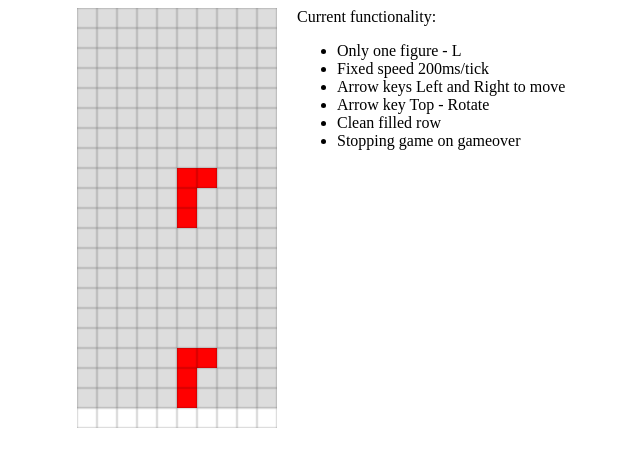
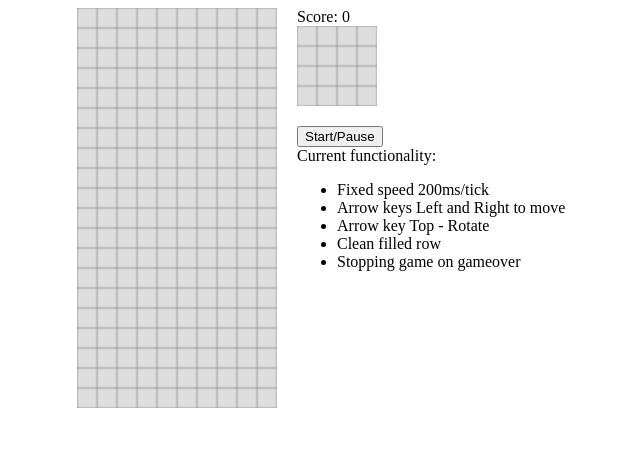
Before and after one commit to error404as/games, a plain HTML site: page tetris/index.html in a window 1280 px wide. Shown: the whole page, without its empty margins (263-903 px from the left). Drawn offline with Linux system fonts and the light colour scheme.

Commit message:
tetris figures, nextUp

```diff
--- a/tetris/index.html
+++ b/tetris/index.html
@@ -12,9 +12,13 @@
     <div class="container">
         <div class="grid"></div>
         <div class="notes">
+            <div class="game-score">Score: <span class="game-score__value"></span></div>
+            <div class="grid-next"></div>
+            <div class="grid-next__name"></div>
+            <button type="button" class="btn-start">Start/Pause</button>
+            <br>
             Current functionality:
             <ul>
-                <li>Only one figure - L</li>
                 <li>Fixed speed 200ms/tick</li>
                 <li>Arrow keys Left and Right to move</li>
                 <li>Arrow key Top - Rotate</li>
--- a/tetris/script.js
+++ b/tetris/script.js
@@ -8,26 +8,154 @@ document.addEventListener('DOMContentLoaded', () => {
 		cells += '<div class="taken"></div>'
 	}
 	document.querySelector('.grid').innerHTML = cells;
+	let cellsN = '';
+	for (let i = 0; i < 16; i++) {
+		cellsN += '<div></div>'
+	}
+	document.querySelector('.grid-next').innerHTML = cellsN;
+
 	document.addEventListener('keyup', control);
 
 	const grid = document.querySelector('.grid');
+	const gridNext = document.querySelector('.grid-next');
+	const gridNextName = document.querySelector('.grid-next__name');
+	const gameScoreElem = document.querySelector('.game-score__value');
 	let squares = Array.from(grid.querySelectorAll('div'));
+	let squaresPreview = Array.from(gridNext.querySelectorAll('div'));
 	const width = 10;
+	const widthPreview = 4;
 	let timerId;
 
-	let fig1 = [
-		[1, width + 1, width * 2 + 1, 2],
-		[width, width + 1, width + 2, width * 2 + 2],
-		[1, width + 1, width * 2 + 1, width * 2],
-		[width, width * 2, width * 2 + 1, width * 2 + 2],
+	let figures = [
+		{
+			name: 'type-L',
+			path: [
+				[1, width + 1, width * 2 + 1, 2],
+				[width, width + 1, width + 2, width * 2 + 2],
+				[2, width + 2, width * 2 + 2, width * 2 + 1],
+				[width, width * 2, width * 2 + 1, width * 2 + 2],
+			],
+		},
+		{
+			name: 'type-L2',
+			path: [
+				[1, 2, width + 2, width * 2 + 2],
+				[width, width + 1, width + 2, 2],
+				[1, width + 1, width * 2 + 1, width * 2 + 2],
+				[width, width * 2, width + 1, width + 2],
+			],
+		},
+		{
+			name: 'type-Z',
+			path: [
+				[0, 1, width + 1, width + 2],
+				[1, width + 1, width, width * 2],
+			],
+		},
+		{
+			name: 'type-Z2',
+			path: [
+				[1, 2, width, width + 1],
+				[0, width, width+1, width * 2 + 1],
+			],
+		},
+		{
+			name: 'type-T',
+			path: [
+				[0, 1, 2, width + 1],
+				[2, width + 2, width*2 + 2, width + 1],
+				[width*2, width*2 + 1, width*2 + 2, width + 1],
+				[0, width, width * 2, width + 1],
+			],
+		},
+		{
+			name: 'type-S',
+			path: [
+				[0, 1, width, width+1],
+			],
+		},
+		{
+			name: 'type-I',
+			path: [
+				[1, width+1, width*2+1, width*3+1],
+				[width, width+1, width+2, width+3],
+			],
+		},
+	];
+	let figuresPreview = [
+		{
+			name: 'type-L',
+			path: [
+				[1, widthPreview + 1, widthPreview * 2 + 1, 2],
+			],
+		},
+		{
+			name: 'type-L2',
+			path: [
+				[1, 2, widthPreview + 2, widthPreview * 2 + 2],
+			],
+		},
+		{
+			name: 'type-Z',
+			path: [
+				[0, 1, widthPreview + 1, widthPreview + 2],
+			],
+		},
+		{
+			name: 'type-Z2',
+			path: [
+				[1, 2, widthPreview, widthPreview + 1],
+			],
+		},
+		{
+			name: 'type-T',
+			path: [
+				[0, 1, 2, widthPreview + 1],
+			],
+		},
+		{
+			name: 'type-S',
+			path: [
+				[0, 1, widthPreview, widthPreview+1],
+			],
+		},
+		{
+			name: 'type-I',
+			path: [
+				[1, widthPreview+1, widthPreview*2+1, widthPreview*3+1],
+			],
+		},
 	];
 
-	let currentPos = 4;
+	let gameScore = 0;
+	let currentPos = 0;
+	let figureIndex = 6;
 	let rotateIndex = 0;
-	let currentFig = fig1[rotateIndex]
-	draw();
-	timerId = setInterval(moveDown, 200);
+	let currentFigure;
+	let currentView;
+	let nextFigure;
 
+	gameScoreElem.innerHTML = gameScore;
+
+	document.querySelector('.btn-start').addEventListener('click', () => {
+		if(timerId){
+			clearInterval(timerId);
+			timerId = null;
+		} else {
+			if(!currentFigure){ selectFigure(); }
+			draw();
+			timerId = setInterval(moveDown, 200);
+		}
+	});
+	function selectFigure() {
+		currentPos = 4;
+		rotateIndex = 0;
+		figureIndex = typeof nextFigure === 'undefined' ? Math.floor(Math.random()*figures.length) : nextFigure;
+		currentFigure = figures[figureIndex];
+		currentView = currentFigure.path[rotateIndex];
+		nextFigure = Math.floor(Math.random()*figures.length);
+		drawNext();
+	}
 	function control(e) {
 		if (e.keyCode === 37) {
 			moveLeft();
@@ -45,8 +173,8 @@ document.addEventListener('DOMContentLoaded', () => {
 	}
 	function moveLeft() {
 		undraw();
-		const edgeLeft = currentFig.some(ind => (currentPos + ind) % width === 0);
-		const takenLeft = currentFig.some(ind => squares[currentPos + ind - 1].classList.contains('taken'));
+		const edgeLeft = currentView.some(ind => (currentPos + ind) % width === 0);
+		const takenLeft = !edgeLeft && currentView.some(ind => squares[currentPos + ind - 1].classList.contains('taken'));
 		if (!edgeLeft && !takenLeft) {
 			currentPos -= 1;
 		}
@@ -54,8 +182,8 @@ document.addEventListener('DOMContentLoaded', () => {
 	}
 	function moveRight() {
 		undraw();
-		const edgeLeft = currentFig.some(ind => (currentPos + ind) % width === 9);
-		const takenLeft = currentFig.some(ind => squares[currentPos + ind + 1].classList.contains('taken'));
+		const edgeLeft = currentView.some(ind => (currentPos + ind) % width === 9);
+		const takenLeft = currentView.some(ind => squares[currentPos + ind + 1].classList.contains('taken'));
 		if (!edgeLeft && !takenLeft) {
 			currentPos += 1;
 		}
@@ -64,8 +192,19 @@ document.addEventListener('DOMContentLoaded', () => {
 	function rotate() {
 		rotateIndex++;
 		undraw();
-		currentFig = fig1[rotateIndex % fig1.length];
+		currentView = currentFigure.path[rotateIndex % currentFigure.path.length];
 		draw();
+		if(isFigureBroken()){
+			rotateIndex--;
+			undraw();
+			currentView = currentFigure.path[rotateIndex % currentFigure.path.length];
+			draw();
+		}
+	}
+	function isFigureBroken() {
+		let inds = currentView.map(ind => (currentPos + ind) % width);
+		console.log(inds)
+		return inds.some(el => el === 0) && inds.some(el => el === width-1)
 	}
 	function erase() {
 		for (let i = 0; i < 199; i += width) {
@@ -78,30 +217,41 @@ document.addEventListener('DOMContentLoaded', () => {
 				let theRow = squares.splice(i, width);
 				squares = theRow.concat(squares);
 				squares.forEach(cell => grid.appendChild(cell));
+				gameScore += 10;
+				gameScoreElem.innerHTML = gameScore;
 			}
 		}
 	}
 	function freeze() {
-		if (currentFig.some(ind => squares[currentPos + ind + width].classList.contains('taken'))) {
-			currentFig.forEach(ind => squares[currentPos + ind].classList.add('taken'));
-			currentPos = 4;
+		if (currentView.some(ind => squares[currentPos + ind + width].classList.contains('taken'))) {
+			currentView.forEach(ind => squares[currentPos + ind].classList.add('taken'));
+			selectFigure();
 			draw();
 			erase();
 			gameOver();
 		}
 	}
 	function draw() {
-		currentFig.forEach(ind => {
+		currentView.forEach(ind => {
 			squares[currentPos + ind].classList.add('fig')
 		});
 	}
+	function drawNext() {
+		squaresPreview.forEach(el => {
+			el.classList.remove('fig');
+		});
+		figuresPreview[nextFigure].path[0].forEach(ind => {
+			squaresPreview[ind].classList.add('fig')
+		});
+		gridNextName.innerHTML = figuresPreview[nextFigure].name;
+	}
 	function undraw() {
-		currentFig.forEach(ind => {
+		currentView.forEach(ind => {
 			squares[currentPos + ind].classList.remove('fig')
 		});
 	}
 	function gameOver() {
-		if (currentFig.some(ind => squares[currentPos + ind].classList.contains('taken'))) {
+		if (currentView.some(ind => squares[currentPos + ind].classList.contains('taken'))) {
 			clearInterval(timerId);
 		}
 	}
--- a/tetris/styles.css
+++ b/tetris/styles.css
@@ -12,9 +12,22 @@
 	width: 200px;
 	height: 400px;
 	background: #ddd;
+	overflow: hidden;
 }
 .grid div {
 	width: 20px; height: 20px;
 	box-shadow: inset 0 0 2px rgba(0,0,0,.5);
 }
 .fig { background: #f00; }
+
+.grid-next {
+	display: flex; flex-wrap: wrap;
+	width: 80px;
+	height: 80px;
+	margin-bottom: 20px;
+	background: #ddd;
+}
+.grid-next div {
+	width: 20px; height: 20px;
+	box-shadow: inset 0 0 2px rgba(0,0,0,.5);
+}
```
